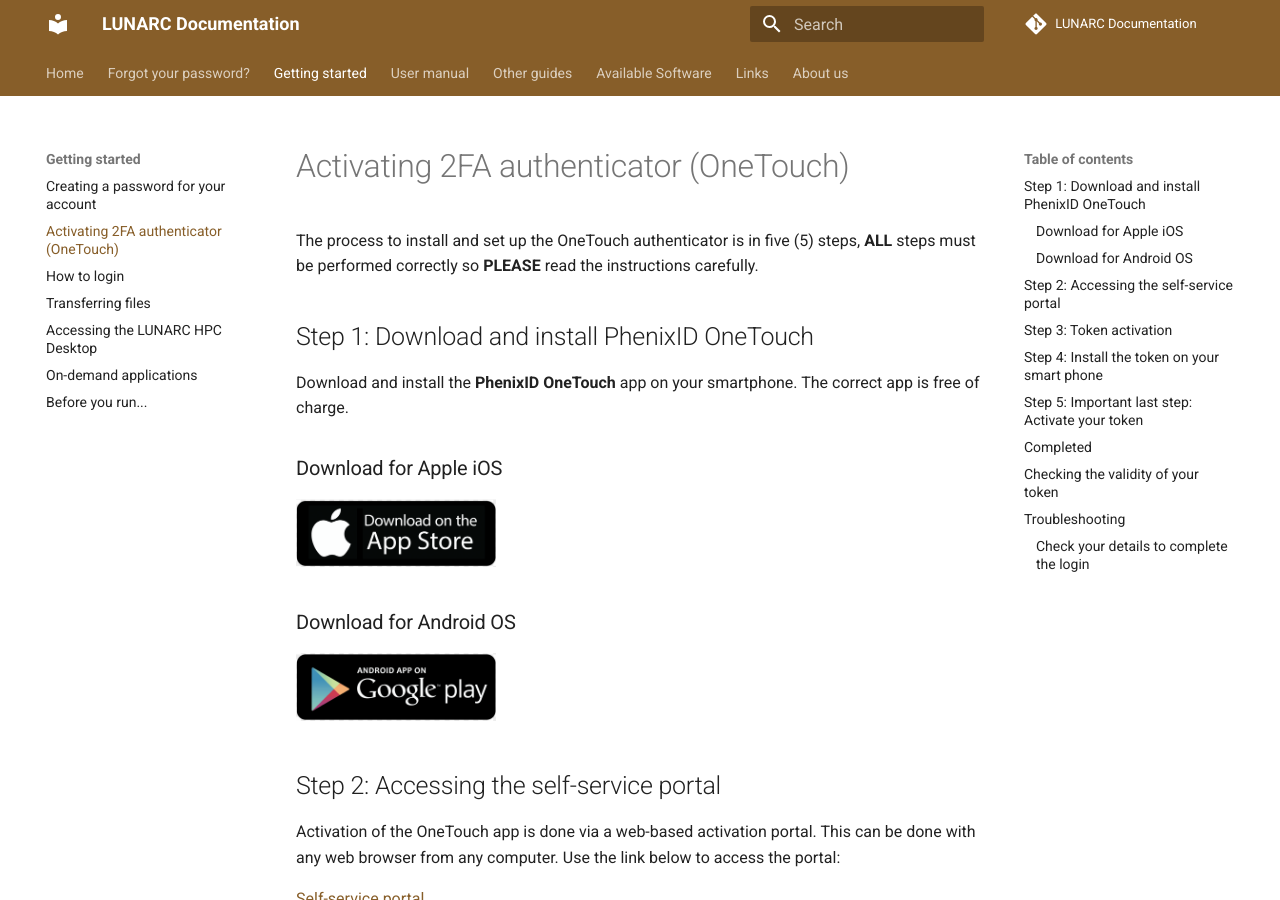
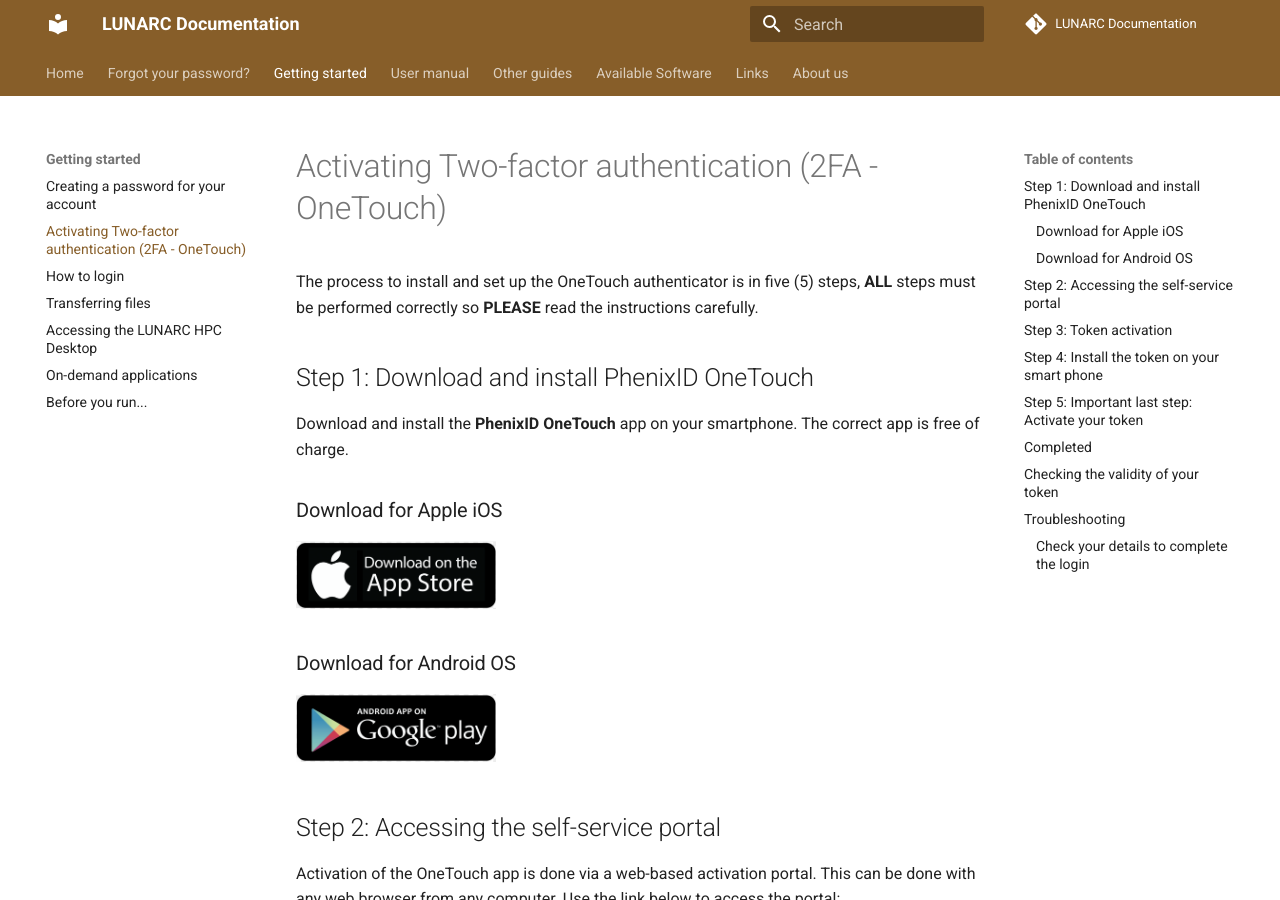
Before and after one commit to lunarc/lunarc_docs, an MkDocs documentation site: the page built from docs/getting_started/authenticator_howto.md, in a window 1280 px wide and 900 px high. Built offline with MkDocs 1.6.1 and Material for MkDocs 9.7.7, drawn with Linux system fonts in a browser that asks for light colours; comment, search, counter and statistics services are not loaded.

Commit message:
2FA title updated

```diff
--- a/mkdocs.yml
+++ b/mkdocs.yml
@@ -6,7 +6,7 @@
   - Resetting your password: intro/lost_password.md
 - Getting started:
   - Creating a password for your account: getting_started/login_password.md
-  - Activating 2FA authenticator (OneTouch): getting_started/authenticator_howto.md
+  - Activating Two-factor authentication (2FA - OneTouch): getting_started/authenticator_howto.md
   - How to login: getting_started/login_howto.md
   - Transferring files: getting_started/transferring_files.md
   - Accessing the LUNARC HPC Desktop: getting_started/using_hpc_desktop.md
```
